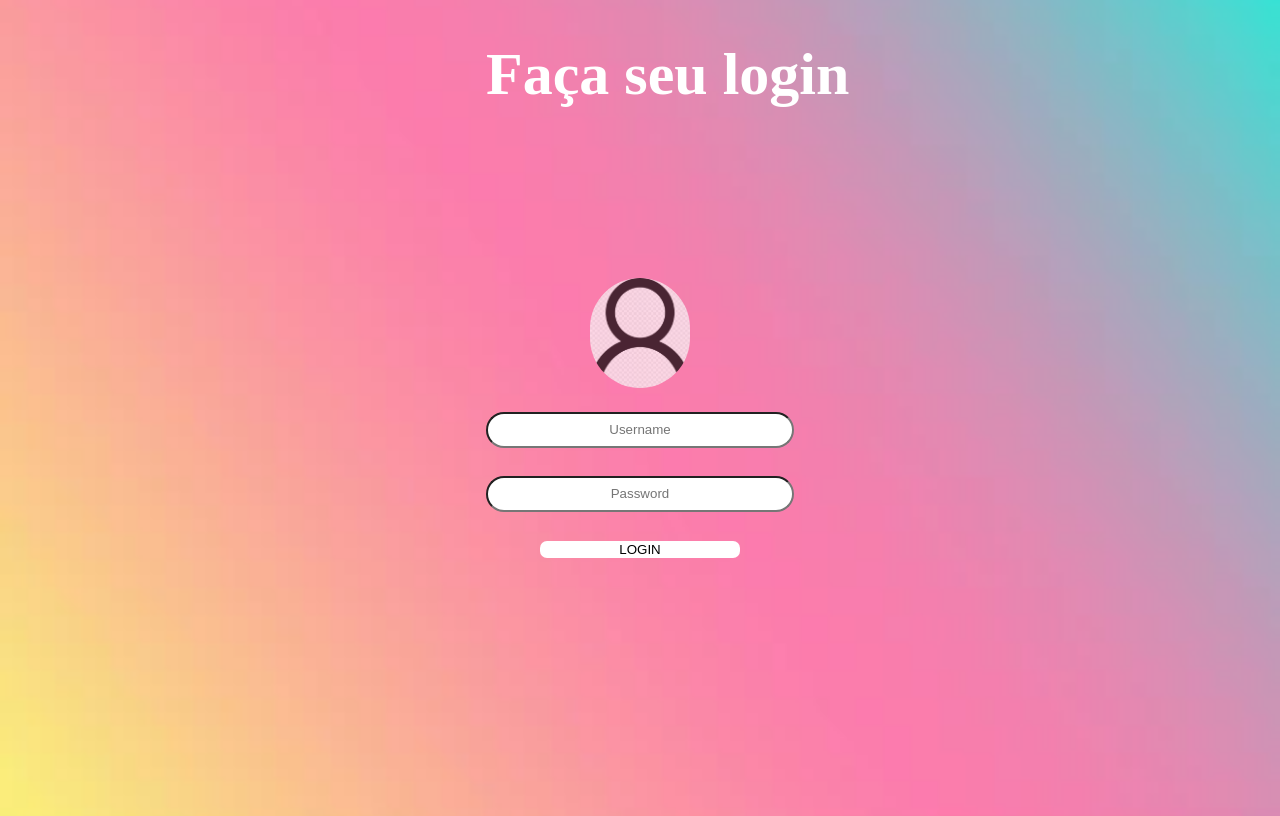
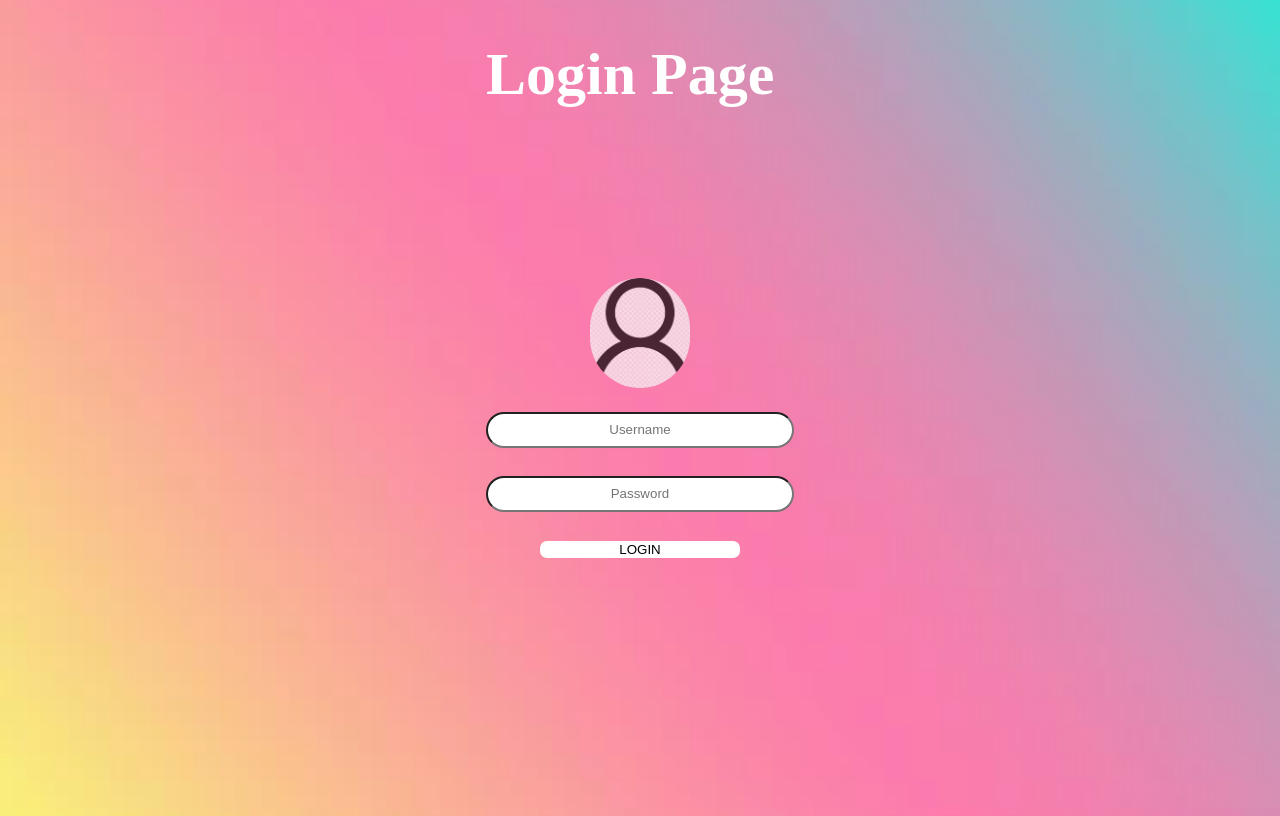
Before and after one commit to Tabitha-Silva98/login-page, a plain HTML site: page index.html in a window 1280 px wide. Drawn offline with Linux system fonts and the light colour scheme.

Commit message:
feat: :sparkles: alterando o titulo da página principal

```diff
--- a/index.html
+++ b/index.html
@@ -11,7 +11,7 @@
 
     <div class="Container">
 
-    <h1>Faça seu login</h1>
+    <h1>Login Page</h1>
     <img src="img/login.jpg" alt="imagem ilustrativa">
     <input type="text" placeholder="Username" required>
     <br>
```
